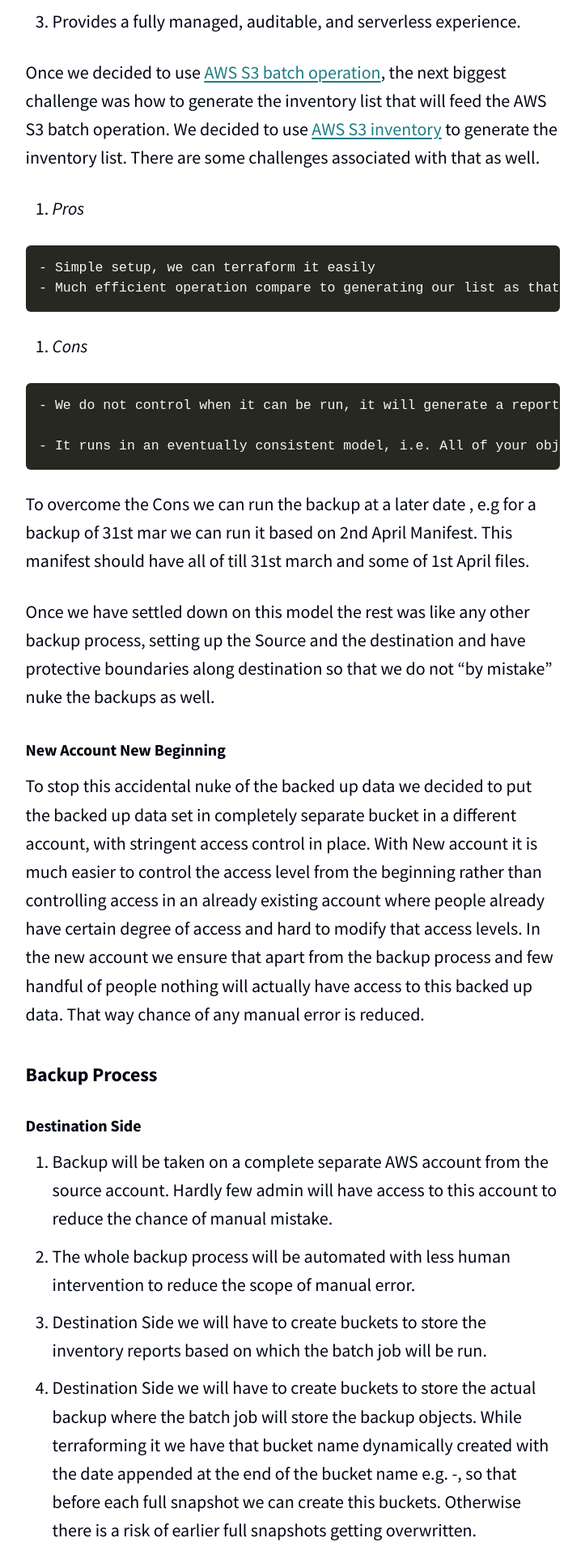
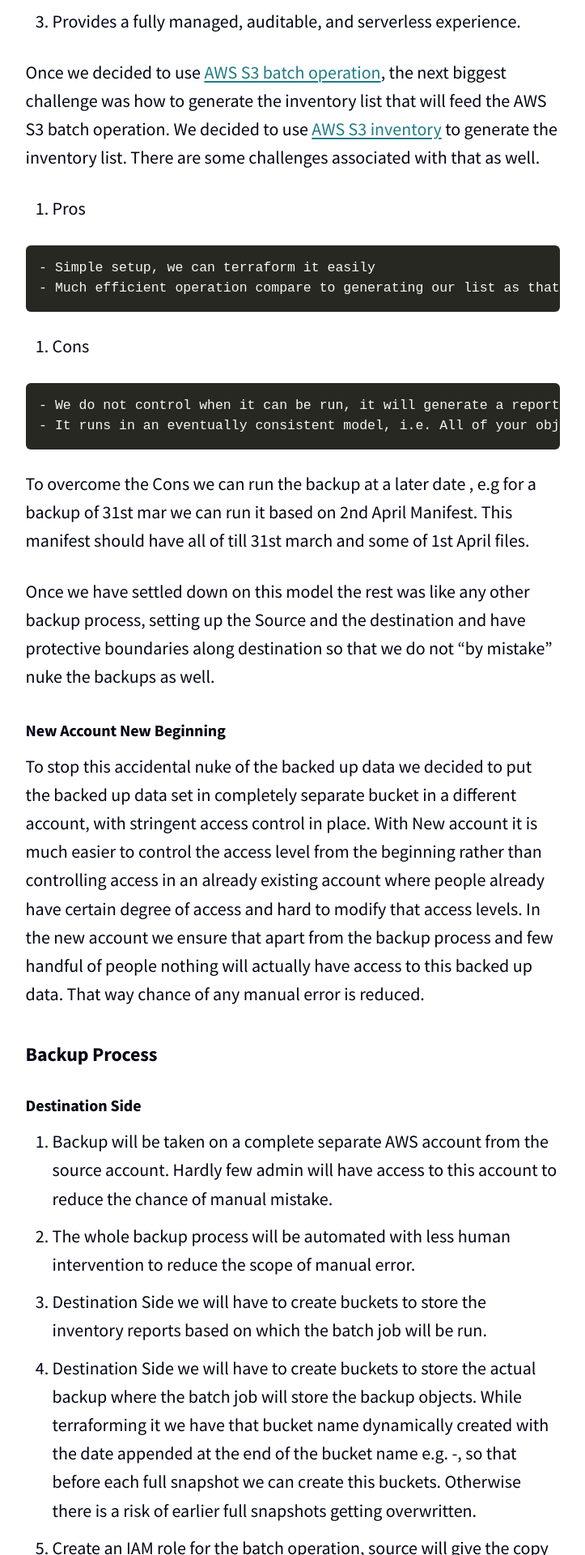
Before and after one commit to scribd/scribd.github.io, a Jekyll site: the page built from _posts/2021-05-04-backing-up-data-warehouse.md, in a window 1280 px wide. Shown: the part 2499-4419 px from the top of the page at 81% size, without its empty margins (342-1065 px from the left). Built offline with Jekyll 4.4.1, drawn with Linux system fonts in a browser that asks for light colours.

Commit message:
Fixed some formatting

```diff
--- a/_posts/2021-05-04-backing-up-data-warehouse.md
+++ b/_posts/2021-05-04-backing-up-data-warehouse.md
@@ -45,15 +45,14 @@ You can use [AWS S3 batch operation](https://docs.aws.amazon.com/AmazonS3/latest
 
 Once we decided to use  [AWS S3 batch operation](https://docs.aws.amazon.com/AmazonS3/latest/userguide/batch-ops-examples-xcopy.html), the next biggest challenge was how to generate the inventory list that will feed the AWS S3 batch operation. We decided to use [AWS S3 inventory](https://docs.aws.amazon.com/AmazonS3/latest/userguide/storage-inventory.html) to generate the inventory list. There are some challenges associated with that as well.
 
-  1. *Pros*
+  1. Pros
 
     - Simple setup, we can terraform it easily
     - Much efficient operation compare to generating our list as that list object api only returns 1000 rows per call that means we have to keep iterating till we get the full list.
 
-  1. *Cons*
+  1. Cons
 
     - We do not control when it can be run, it will generate a report on a daily basis but the timings is not in our hand.
-
     - It runs in an eventually consistent model, i.e. All of your objects might not appear in each inventory list. The inventory list provides eventual consistency for PUTs for both new objects and overwrites, and DELETEs. Inventory lists are a rolling snapshot of bucket items, which are eventually consistent (that is, the list might not include recently added or deleted objects)
 
 To overcome the Cons we can run the backup at a later date , e.g for a backup of 31st mar we can run it based on 2nd April Manifest. This manifest should have all of till 31st march and some of 1st April files.
```
